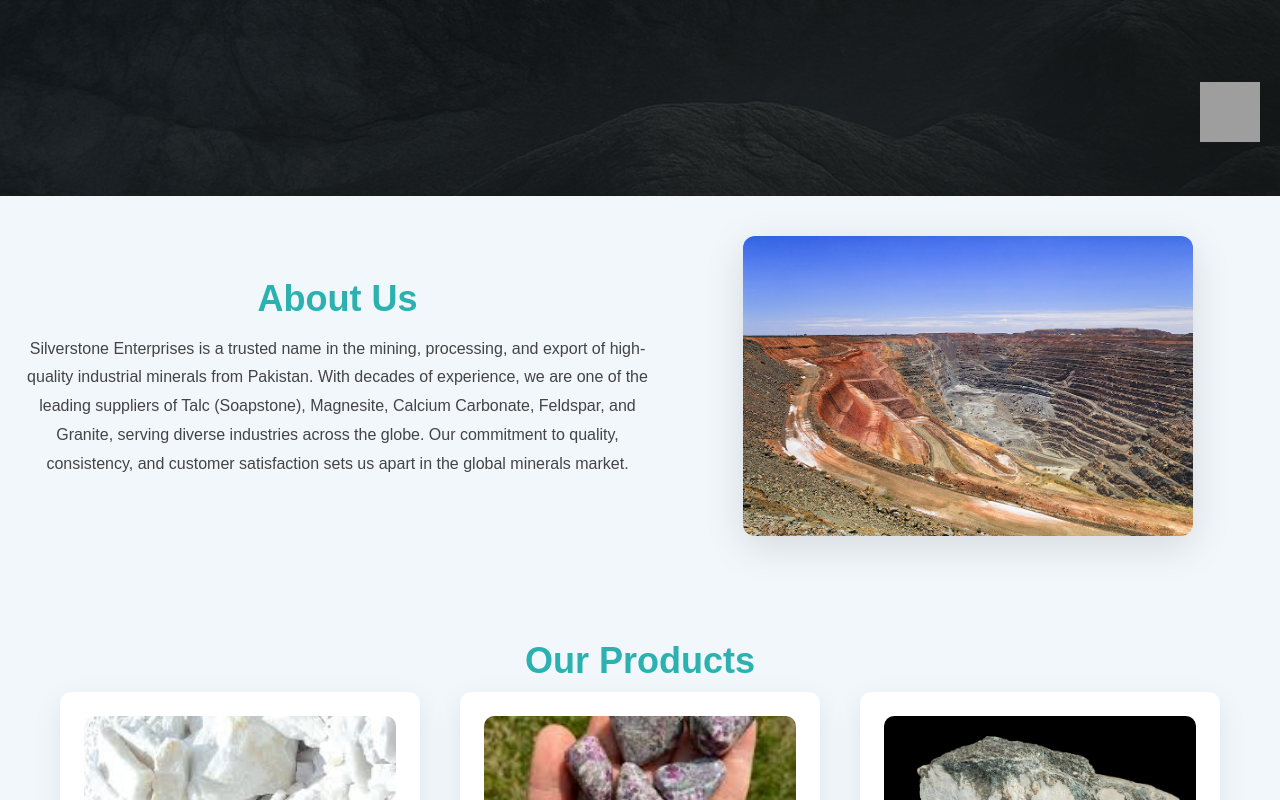
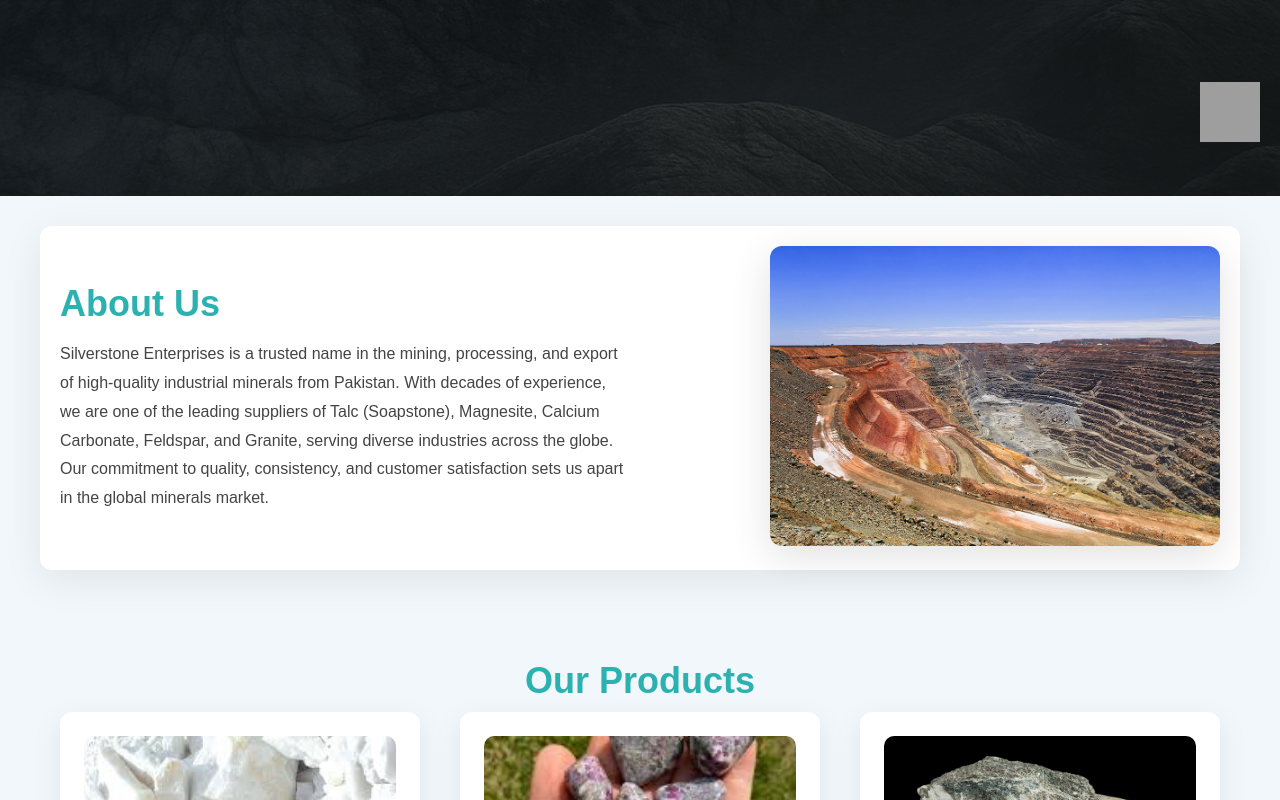
Before and after one commit to UmerShawal/asif-chemicals, a React (Create React App) app: page / in a window 1280 px wide. Shown: the part 634-1434 px from the top of the page. Built offline with nearby package versions, Linux system fonts and the light colour scheme; grey boxes are pictures that could not be loaded.

Commit message:
changes in about session

```diff
--- a/package.json
+++ b/package.json
@@ -1,5 +1,5 @@
 {
-  "name": "asif-chemicals",
+  "name": "silverstone-eneterprises",
   "version": "0.1.0",
   "private": true,
   "dependencies": {
--- a/src/components/AboutSection.css
+++ b/src/components/AboutSection.css
@@ -1,31 +1,32 @@
 .about-section {
   background-color: #f2f7fc;
-  padding: 40px 20px;
-}
-
-.about-text {
-  text-align: center;
+  padding: 30px 15px;
 }
 
 .about-content {
   display: flex;
-  flex-wrap: wrap;
   justify-content: space-between;
   align-items: center;
-  max-width: 1300px;
+  max-width: 1200px;
   margin: 0 auto;
-  gap: 20px;
+  gap: 30px;
+  background-color: white;
+  border-radius: 12px;
+  padding: 20px;
+  box-shadow: 0 10px 40px rgba(0, 0, 0, 0.08);
+  animation: fadeInUp 1s ease forwards;
+  opacity: 0;
+  transform: translateY(20px);
 }
 
 .about-text {
-  flex: 1 1 500px;
-  text-align: center;
-  margin-bottom: 20px;
+  flex: 1;
+  text-align: left;
 }
 
 .about-text h2 {
   font-size: 36px;
-  color: #00264d;
+  color: #2AB1B0;
   font-weight: bold;
   margin-bottom: 15px;
 }
@@ -37,8 +38,8 @@
 }
 
 .about-image {
-  flex: 1 1 450px;
-  text-align: center;
+  flex: 1;
+  text-align: right;
 }
 
 .about-image img {
@@ -48,13 +49,7 @@
   box-shadow: 0 10px 40px rgba(0, 0, 0, 0.12);
 }
 
-/* Optional: Animation */
-.about-content {
-  animation: fadeInUp 1s ease forwards;
-  opacity: 0;
-  transform: translateY(20px);
-}
-
+/* Animation */
 @keyframes fadeInUp {
   to {
     opacity: 1;
@@ -62,16 +57,28 @@
   }
 }
 
-/* Responsive Fix */
+/* Responsive */
 @media (max-width: 900px) {
   .about-content {
     flex-direction: column;
     text-align: center;
     gap: 15px;
-    margin-bottom: 20px;
+    padding: 20px;
   }
+
+  .about-text {
+    text-align: center;
+  }
+
+  .about-text h2 {
+    font-size: 28px;
+  }
+
+  .about-image {
+    text-align: center;
+  }
+
   .about-image img {
     max-width: 100%;
   }
-
 }
```
Also changed, not shown: 1 other file (tests, documents, lock files or other folders).
